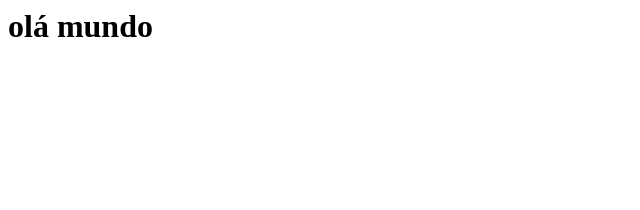
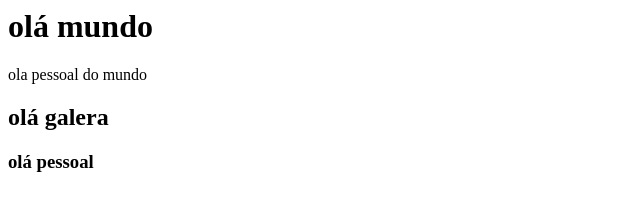
Before and after one commit to brunodluiz/AULA-1---HTML, a plain HTML site: page index.html in a window 1280 px wide. Shown: the whole page, without its empty margins (0-640 px from the left). Drawn offline with Linux system fonts and the light colour scheme.

Commit message:
add - adicionei um paragrafo

```diff
--- a/index.html
+++ b/index.html
@@ -8,5 +8,10 @@
 
     <h1> olá mundo</h1>
 
+    <p> ola pessoal do mundo</p>
+
+   <h2> olá galera</h2>
+
+   <h3> olá pessoal</h3>
 </body>
 </html>
```
